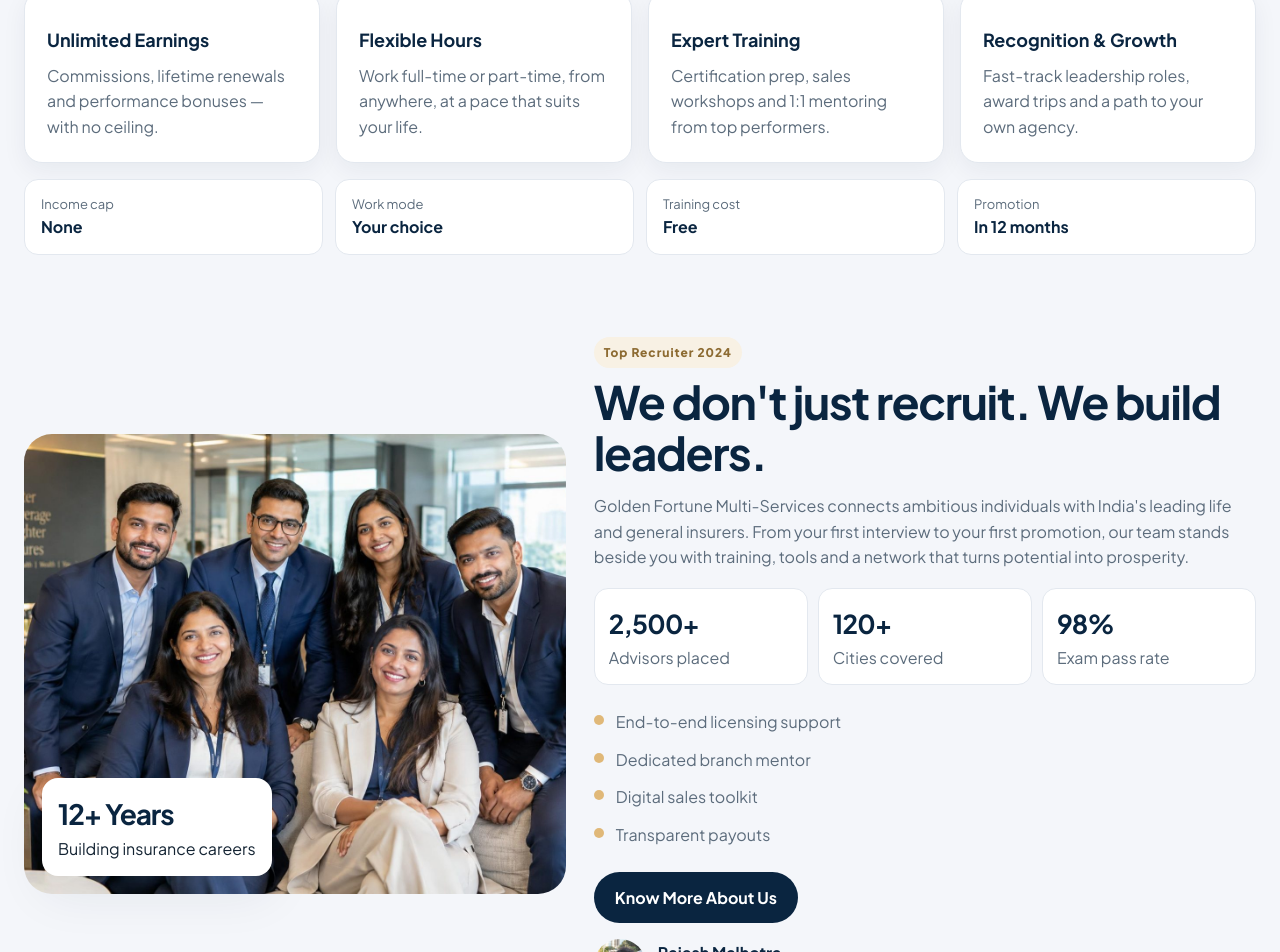
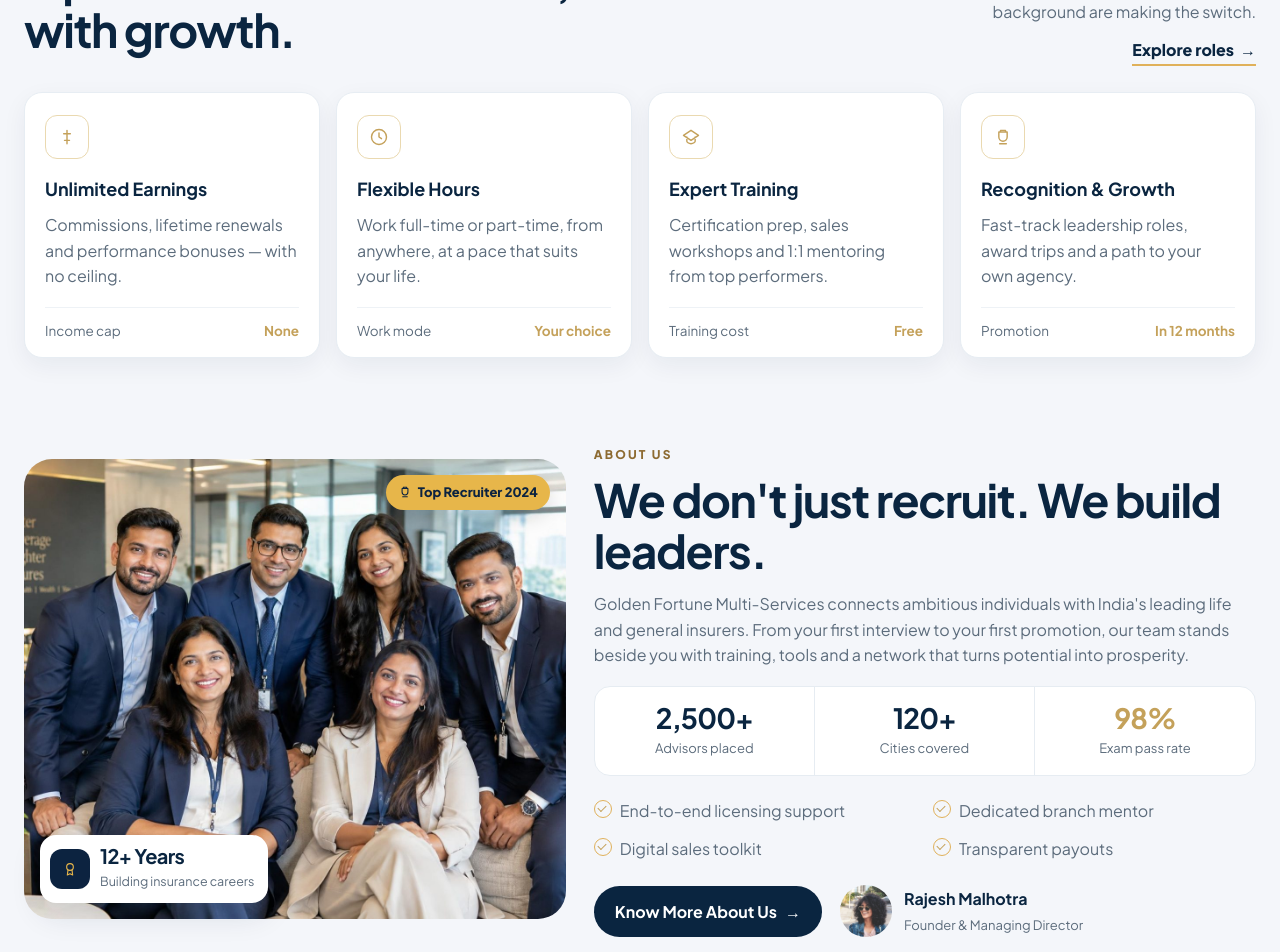
Before and after one commit to graminjagaran/mlm-demo, a Next.js app: page / in a window 1280 px wide. Shown: the part 1120-2072 px from the top of the page. Built offline with nearby package versions, Linux system fonts and the light colour scheme.

Commit message:
Match the why and about sections to the client layout.
Lift the hero slider clear of the action bar, put Shriram first among insurers, and use the reference icons, gold stats, and photo badges.

Co-authored-by: graminjagaran <graminjagaran@users.noreply.github.com>

```diff
--- a/app/globals.css
+++ b/app/globals.css
@@ -131,7 +131,7 @@ button, input, select, textarea { font-family: inherit; }
 }
 .hero-stage {
   position: relative;
-  height: 520px;
+  height: 600px;
   border-radius: 28px;
   overflow: hidden;
   background:
@@ -141,7 +141,7 @@ button, input, select, textarea { font-family: inherit; }
 }
 .hero-copy {
   position: relative; z-index: 2; width: min(620px, 54%);
-  height: 100%; padding: 48px 52px 36px;
+  height: 100%; padding: 52px 52px 92px;
   display: flex; flex-direction: column;
 }
 .hero-pill {
@@ -199,7 +199,7 @@ button, input, select, textarea { font-family: inherit; }
 .bars i.hot { background: #e0b15a; }
 .bars i.hot:nth-child(5) { height: 62%; } .bars i.hot:nth-child(6) { height: 78%; }
 .bars i.hot:nth-child(7) { height: 100%; }
-.float-advisors { right: 34px; bottom: 48px; display: flex; gap: 10px; align-items: center; padding: 10px 14px; }
+.float-advisors { right: 34px; bottom: 78px; display: flex; gap: 10px; align-items: center; padding: 10px 14px; }
 .avatars { display: flex; }
 .avatars img { width: 28px; height: 28px; border-radius: 50%; object-fit: cover; border: 2px solid white; margin-left: -8px; }
 .avatars img:first-child { margin-left: 0; }
@@ -207,7 +207,7 @@ button, input, select, textarea { font-family: inherit; }
 .float-advisors span { color: #8b97a6; font-size: 12px; }
 .action-bar {
   position: relative; z-index: 3; display: grid; grid-template-columns: repeat(5, 1fr);
-  margin: -36px 18px 0; background: white; border-radius: 22px;
+  margin: -28px 18px 0; background: white; border-radius: 22px;
   box-shadow: 0 18px 50px rgba(10, 37, 64, .1); border: 1px solid #eef2f6;
 }
 .action-bar a {
@@ -265,6 +265,32 @@ h1 { font-size: clamp(40px, 5vw, 64px); line-height: 1.05; letter-spacing: -0.03
   font-size: 18px;
   opacity: .85;
 }
+.insurer-logo { height: 42px; width: auto; object-fit: contain; }
+.why-side { max-width: 360px; text-align: right; }
+.why-side p { margin: 0 0 12px; color: var(--muted); }
+.explore {
+  display: inline-flex; align-items: center; gap: 6px;
+  color: var(--navy); font-weight: 800;
+  border-bottom: 2px solid #e0b15a; padding-bottom: 2px;
+}
+.why-card {
+  background: white; border: 1px solid #e7edf3; border-radius: 18px;
+  padding: 22px 20px 16px; box-shadow: var(--shadow-sm);
+  display: flex; flex-direction: column; min-height: 100%;
+}
+.why-card i {
+  width: 44px; height: 44px; border-radius: 12px;
+  border: 1px solid #ead9b0; color: #c4a15a;
+  display: grid; place-items: center; margin-bottom: 16px;
+}
+.why-card h3 { margin: 0 0 8px; color: var(--navy); font-size: 18px; }
+.why-card p { margin: 0 0 18px; color: var(--muted); flex: 1; }
+.why-card div {
+  display: flex; justify-content: space-between; gap: 8px;
+  border-top: 1px solid #eef2f6; padding-top: 12px; font-size: 13.5px;
+}
+.why-card div span { color: var(--muted); }
+.why-card div b { color: #c4a15a; }
 
 .why-head { display: flex; justify-content: space-between; gap: 32px; align-items: flex-end; margin-bottom: 26px; }
 .cards-4, .cards-3 { display: grid; gap: 16px; }
@@ -288,23 +314,55 @@ h1 { font-size: clamp(40px, 5vw, 64px); line-height: 1.05; letter-spacing: -0.03
 .about-photo { position: relative; }
 .about-photo img { width: 100%; height: 460px; object-fit: cover; border-radius: 28px; }
 .years {
-  position: absolute; left: 18px; bottom: 18px;
-  background: white; border-radius: 16px; padding: 14px 16px;
-  box-shadow: var(--shadow);
+  position: absolute; left: 16px; bottom: 16px;
+  background: white; border-radius: 16px; padding: 10px 14px 10px 10px;
+  box-shadow: 0 12px 30px rgba(10, 37, 64, .12);
+  display: flex; align-items: center; gap: 10px;
 }
-.years b { display: block; font-size: 28px; color: var(--navy); letter-spacing: -0.04em; }
-.badge {
-  display: inline-flex; background: #f8f1e4; color: var(--gold-deep);
-  font-weight: 800; font-size: 12px; letter-spacing: .08em;
-  border-radius: 999px; padding: 6px 10px;
+.years i {
+  width: 40px; height: 40px; border-radius: 12px; background: #0c2340; color: #e7b64a;
+  display: grid; place-items: center; flex: none;
 }
+.years b { display: block; font-size: 20px; color: var(--navy); letter-spacing: -0.03em; line-height: 1.1; }
+.years span { color: var(--muted); font-size: 12.5px; }
+.recruiter-badge {
+  position: absolute; top: 16px; right: 16px;
+  display: inline-flex; align-items: center; gap: 6px;
+  background: #e7b64a; color: #0c2340;
+  font-weight: 800; font-size: 13px;
+  border-radius: 999px; padding: 7px 12px;
+  box-shadow: 0 8px 18px rgba(0,0,0,.12);
+}
+.statbar {
+  display: grid; grid-template-columns: repeat(3, 1fr);
+  background: white; border: 1px solid #e6ecf2; border-radius: 16px;
+  margin: 18px 0 16px; overflow: hidden;
+}
+.statbar div { text-align: center; padding: 16px 8px; border-right: 1px solid #e6ecf2; }
+.statbar div:last-child { border-right: 0; }
+.statbar b { display: block; font-size: 28px; color: var(--navy); letter-spacing: -0.03em; line-height: 1.1; }
+.statbar .gold-num { color: #c4a15a; }
+.statbar span { color: var(--muted); font-size: 13px; }
+.about-cta { display: flex; align-items: center; gap: 18px; flex-wrap: wrap; }
+.about-cta .founder { margin-top: 0; }
 .metrics { display: grid; grid-template-columns: repeat(3, 1fr); gap: 10px; margin: 18px 0; }
 .metrics div { background: white; border-radius: 14px; padding: 14px; border: 1px solid var(--line); }
 .metrics b { display: block; font-size: 26px; color: var(--navy); letter-spacing: -0.03em; }
 .metrics span, .ticks li { color: var(--muted); }
 .ticks { list-style: none; padding: 0; margin: 0 0 18px; }
-.ticks li { padding: 6px 0 6px 22px; position: relative; }
-.ticks li:before { content: ""; position: absolute; left: 0; top: 12px; width: 10px; height: 10px; border-radius: 50%; background: var(--gold-2); }
+.ticks.cols { display: grid; grid-template-columns: 1fr 1fr; column-gap: 16px; }
+.ticks li { padding: 6px 0 6px 26px; position: relative; }
+.ticks li:before {
+  content: ""; position: absolute; left: 0; top: 8px;
+  width: 16px; height: 16px; border-radius: 50%;
+  border: 1.5px solid #e0b15a; background: transparent;
+}
+.ticks li:after {
+  content: ""; position: absolute; left: 4px; top: 13px;
+  width: 7px; height: 4px;
+  border-left: 1.6px solid #c4a15a; border-bottom: 1.6px solid #c4a15a;
+  transform: rotate(-45deg);
+}
 .founder { display: flex; gap: 12px; align-items: center; margin-top: 16px; }
 .founder img { width: 52px; height: 52px; border-radius: 50%; object-fit: cover; }
 .founder b { display: block; color: var(--navy); }
@@ -441,7 +499,10 @@ th { font-size: 13px; color: var(--muted); }
   .nav-links > a, .drop > a { font-size: 14px; }
 }
 @media (max-width: 980px) {
-  .about, .contact-grid, .split, .calc, .why-head { grid-template-columns: 1fr; }
+  .about, .contact-grid, .split, .calc { grid-template-columns: 1fr; }
+  .why-head { flex-direction: column; align-items: flex-start; }
+  .why-side { text-align: left; max-width: none; }
+  .ticks.cols { grid-template-columns: 1fr; }
   .cards-4, .facts, .steps { grid-template-columns: 1fr 1fr; }
   .cards-3, .stories, .action-bar { grid-template-columns: 1fr; }
   .action-bar { margin: 14px 0 0; }
@@ -474,7 +535,8 @@ th { font-size: 13px; color: var(--muted); }
   .topbar nav a:not(.phone) { display: none; }
 }
 @media (max-width: 640px) {
-  .actions, .cards-4, .facts, .steps, .grid-2, .metrics, .footer-grid { grid-template-columns: 1fr; }
+  .actions, .cards-4, .facts, .steps, .grid-2, .metrics, .statbar, .footer-grid { grid-template-columns: 1fr; }
+  .statbar div { border-right: 0; border-bottom: 1px solid #e6ecf2; }
   .wrap { width: min(var(--max), calc(100% - 32px)); }
   .hero { padding-top: 32px; }
   .income-card img, .about-photo img { height: 210px; }
--- a/app/page.tsx
+++ b/app/page.tsx
@@ -12,7 +12,11 @@ export default function HomePage() {
         <div className="wrap">
           <p>Placing advisors with {site.insurers} leading insurers</p>
           <div className="logo-row">
-            {insurers.map((name) => <span className="logo-pill" key={name}>{name}</span>)}
+            {insurers.map((name) => name === "Shriram Finance" ? (
+              <img className="insurer-logo" key={name} src="/brand/shriram.png" alt="Shriram Finance" />
+            ) : (
+              <span className="logo-pill" key={name}>{name}</span>
+            ))}
           </div>
         </div>
       </section>
@@ -24,23 +28,29 @@ export default function HomePage() {
               <div className="eyebrow">WHY CHOOSE A CAREER IN INSURANCE</div>
               <h2>A profession built on trust, rewarded with growth.</h2>
             </div>
-            <p className="sub">India&apos;s insurance sector is growing at double digits. Here&apos;s why professionals from every background are making the switch.</p>
+            <div className="why-side">
+              <p>India&apos;s insurance sector is growing at double digits. Here&apos;s why professionals from every background are making the switch.</p>
+              <Link className="explore" href="/#roles">Explore roles <span aria-hidden="true">→</span></Link>
+            </div>
           </div>
           <div className="cards-4">
             {[
-              ["Unlimited Earnings", "Commissions, lifetime renewals and performance bonuses — with no ceiling."],
-              ["Flexible Hours", "Work full-time or part-time, from anywhere, at a pace that suits your life."],
-              ["Expert Training", "Certification prep, sales workshops and 1:1 mentoring from top performers."],
-              ["Recognition & Growth", "Fast-track leadership roles, award trips and a path to your own agency."],
-            ].map(([title, text]) => (
-              <article className="card" key={title}><h3>{title}</h3><p>{text}</p></article>
+              ["Unlimited Earnings", "Commissions, lifetime renewals and performance bonuses — with no ceiling.", "Income cap", "None", "M12 4v16M8 8h8M9 16h6"],
+              ["Flexible Hours", "Work full-time or part-time, from anywhere, at a pace that suits your life.", "Work mode", "Your choice", "M12 7v5l3 2M12 21a9 9 0 1 0-9-9 9 9 0 0 0 9 9z"],
+              ["Expert Training", "Certification prep, sales workshops and 1:1 mentoring from top performers.", "Training cost", "Free", "M3 10l9-6 9 6-9 6-9-6zM7 12v5c0 1 2 3 5 3s5-2 5-3v-5"],
+              ["Recognition & Growth", "Fast-track leadership roles, award trips and a path to your own agency.", "Promotion", "In 12 months", "M8 20h8M12 17a5 5 0 0 0 5-5V6H7v6a5 5 0 0 0 5 5zM9 6V4h6v2"],
+            ].map(([title, text, label, value, icon]) => (
+              <article className="why-card" key={title}>
+                <i>
+                  <svg width="20" height="20" viewBox="0 0 24 24" fill="none" aria-hidden="true">
+                    <path d={icon} stroke="currentColor" strokeWidth="1.7" strokeLinecap="round" strokeLinejoin="round" />
+                  </svg>
+                </i>
+                <h3>{title}</h3>
+                <p>{text}</p>
+                <div><span>{label}</span><b>{value}</b></div>
+              </article>
             ))}
-          </div>
-          <div className="facts">
-            <div className="fact"><span>Income cap</span><b>None</b></div>
-            <div className="fact"><span>Work mode</span><b>Your choice</b></div>
-            <div className="fact"><span>Training cost</span><b>Free</b></div>
-            <div className="fact"><span>Promotion</span><b>In 12 months</b></div>
           </div>
         </div>
       </section>
@@ -49,27 +59,38 @@ export default function HomePage() {
         <div className="wrap about">
           <div className="about-photo">
             <img src="/media/about.jpg" alt="Golden Fortune team" />
-            <div className="years"><b>{site.years} Years</b><span>Building insurance careers</span></div>
+            <div className="recruiter-badge">
+              <svg width="14" height="14" viewBox="0 0 24 24" fill="none" aria-hidden="true"><path d="M8 20h8M12 17a5 5 0 0 0 5-5V6H7v6a5 5 0 0 0 5 5zM9 6V4h6v2" stroke="currentColor" strokeWidth="1.8" strokeLinecap="round" strokeLinejoin="round" /></svg>
+              Top Recruiter 2024
+            </div>
+            <div className="years">
+              <i>
+                <svg width="16" height="16" viewBox="0 0 24 24" fill="none" aria-hidden="true"><circle cx="12" cy="9" r="5" stroke="currentColor" strokeWidth="1.7" /><path d="M9 13.5 8 21l4-2 4 2-1-7.5" stroke="currentColor" strokeWidth="1.7" strokeLinejoin="round" /></svg>
+              </i>
+              <div><b>{site.years} Years</b><span>Building insurance careers</span></div>
+            </div>
           </div>
           <div>
-            <div className="badge">Top Recruiter 2024</div>
+            <div className="eyebrow">ABOUT US</div>
             <h2>We don&apos;t just recruit. We build leaders.</h2>
             <p className="sub">{site.legalName} connects ambitious individuals with India&apos;s leading life and general insurers. From your first interview to your first promotion, our team stands beside you with training, tools and a network that turns potential into prosperity.</p>
-            <div className="metrics">
+            <div className="statbar">
               <div><b>{site.advisors}</b><span>Advisors placed</span></div>
               <div><b>{site.cities}</b><span>Cities covered</span></div>
-              <div><b>{site.passRate}</b><span>Exam pass rate</span></div>
+              <div><b className="gold-num">{site.passRate}</b><span>Exam pass rate</span></div>
             </div>
-            <ul className="ticks">
+            <ul className="ticks cols">
               <li>End-to-end licensing support</li>
               <li>Dedicated branch mentor</li>
               <li>Digital sales toolkit</li>
               <li>Transparent payouts</li>
             </ul>
-            <Link className="btn btn-navy" href="/about/">Know More About Us</Link>
-            <div className="founder">
-              <img src="/media/founder.jpg" alt="" />
-              <div><b>Rajesh Malhotra</b><span>Founder & Managing Director</span></div>
+            <div className="about-cta">
+              <Link className="btn btn-navy" href="/about/">Know More About Us <span aria-hidden="true">→</span></Link>
+              <div className="founder">
+                <img src="/media/founder.jpg" alt="" />
+                <div><b>Rajesh Malhotra</b><span>Founder & Managing Director</span></div>
+              </div>
             </div>
           </div>
         </div>
--- a/lib/site.ts
+++ b/lib/site.ts
@@ -125,6 +125,7 @@ export const branches = [
 ];
 
 export const insurers = [
+  "Shriram Finance",
   "Bharat Assure",
   "Suraksha",
   "NovaLife",
```
Also changed, not shown: public/brand/shriram.png (added).
